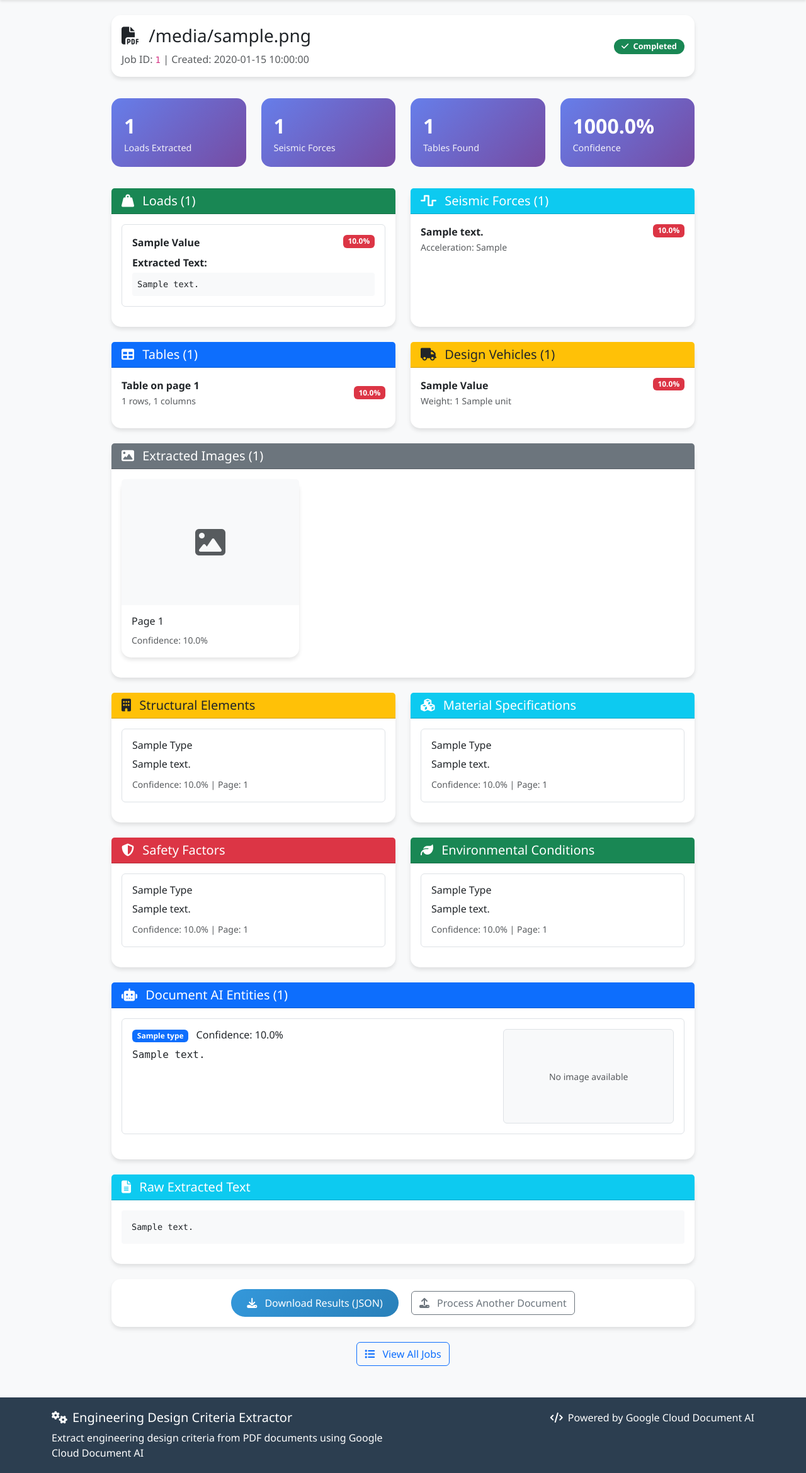
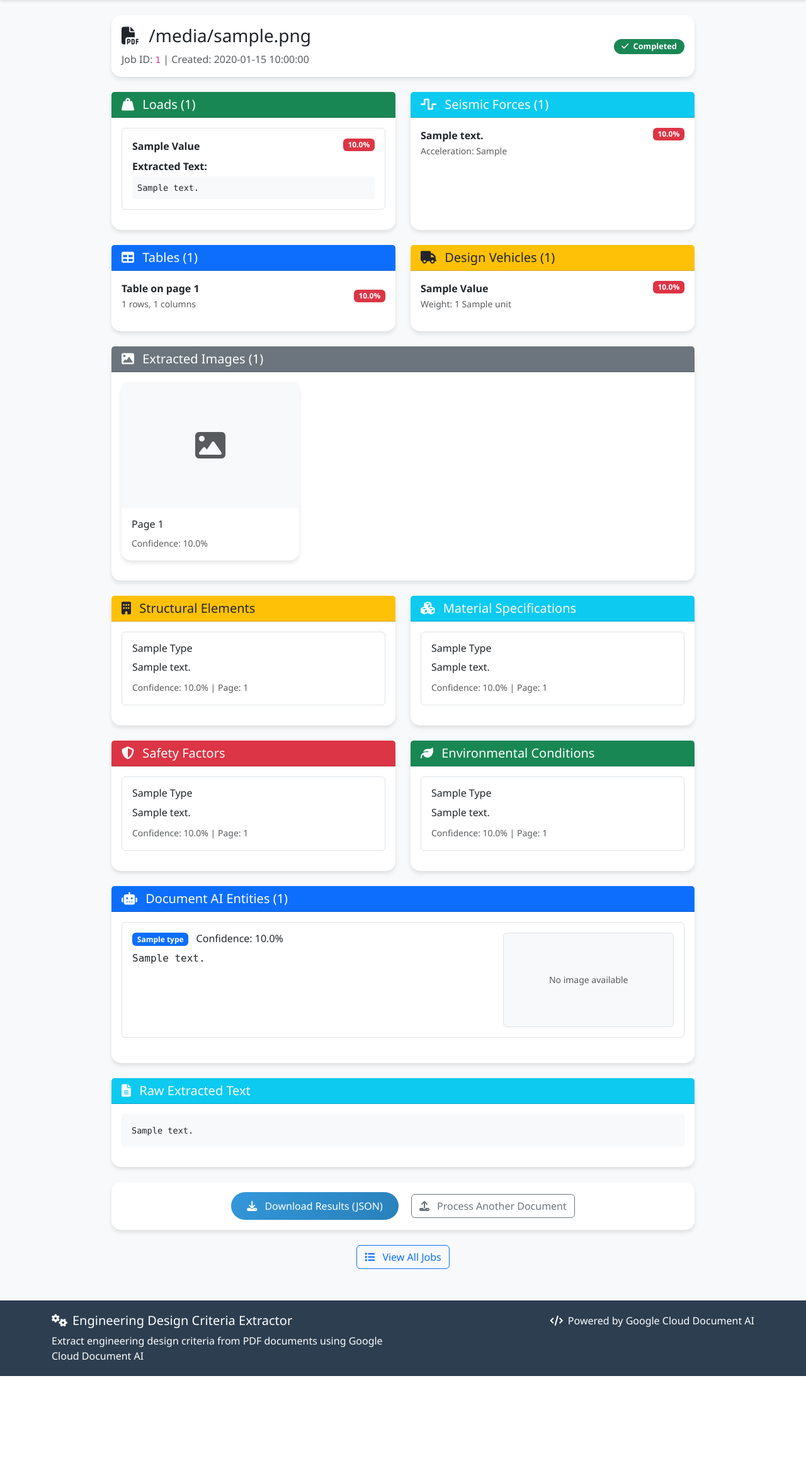
Before and after one commit to ziyusteve/engineering-design-extractor, a Flask app: template src/webapp/templates/job_status.html in a window 1280 px wide. Shown: the part 62-2401 px from the top of the page at 63% size. After the commit the page ends 2247 px from the top, so only its background shows below. Run offline with Flask 3, Linux system fonts and the light colour scheme; the template is opened without the code that fills it: most values are stand-ins (such as "Sample title", 1, 10 or a date in 2020).

Commit message:
Remove summary metrics section from job status template to streamline the display of job results.

```diff
--- a/src/webapp/templates/job_status.html
+++ b/src/webapp/templates/job_status.html
@@ -61,35 +61,7 @@
         <!-- Results -->
         {% if job.status == 'completed' and job.result and job.result.design_criteria %}
         <div class="row">
-            <!-- Summary Metrics -->
-            <div class="col-12 mb-4">
-                <div class="row">
-                    <div class="col-md-3">
-                        <div class="metric-card">
-                            <div class="metric-value">{{ job.result.design_criteria.loads|length }}</div>
-                            <div class="metric-label">Loads Extracted</div>
-                        </div>
-                    </div>
-                    <div class="col-md-3">
-                        <div class="metric-card">
-                            <div class="metric-value">{{ job.result.design_criteria.seismic_forces|length }}</div>
-                            <div class="metric-label">Seismic Forces</div>
-                        </div>
-                    </div>
-                    <div class="col-md-3">
-                        <div class="metric-card">
-                            <div class="metric-value">{{ job.result.design_criteria.tables|length }}</div>
-                            <div class="metric-label">Tables Found</div>
-                        </div>
-                    </div>
-                    <div class="col-md-3">
-                        <div class="metric-card">
-                            <div class="metric-value">{{ "%.1f"|format(job.result.design_criteria.confidence_score * 100) }}%</div>
-                            <div class="metric-label">Confidence</div>
-                        </div>
-                    </div>
-                </div>
-            </div>
+
 
             <!-- Loads -->
             {% if job.result.design_criteria.loads %}
```
